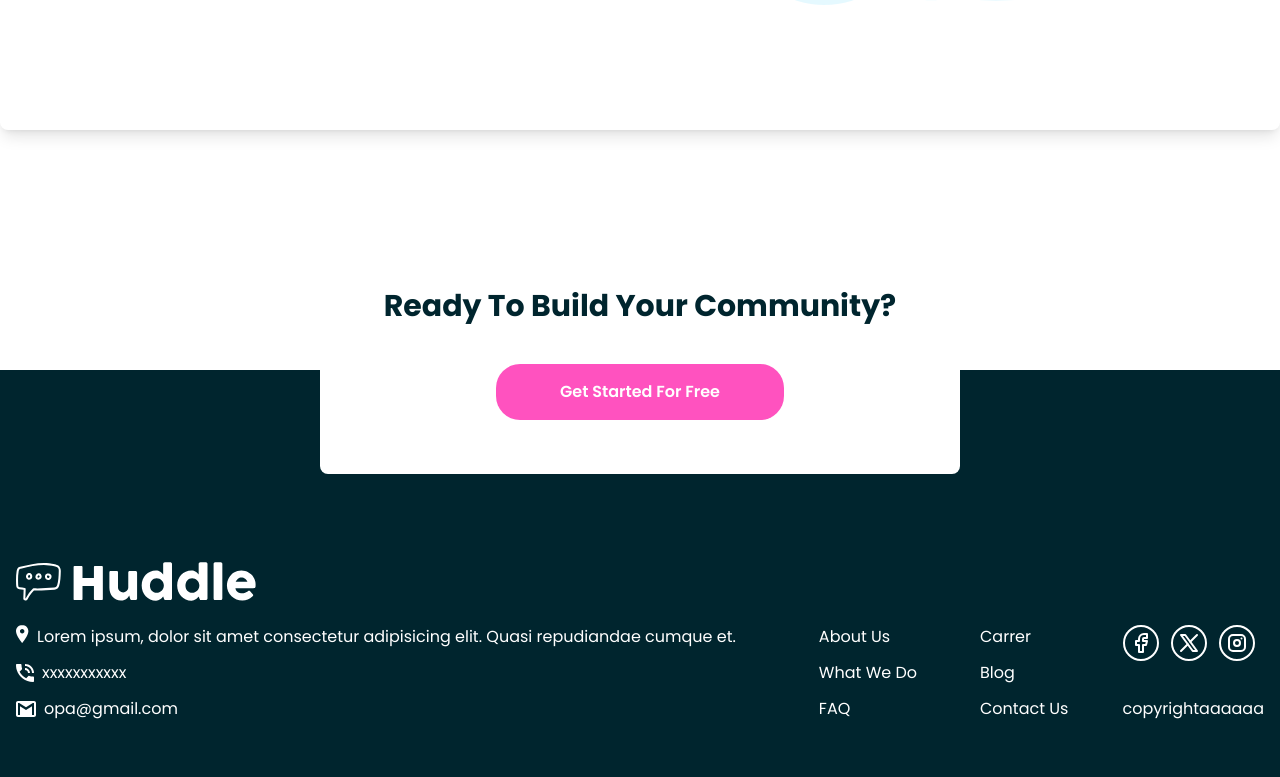
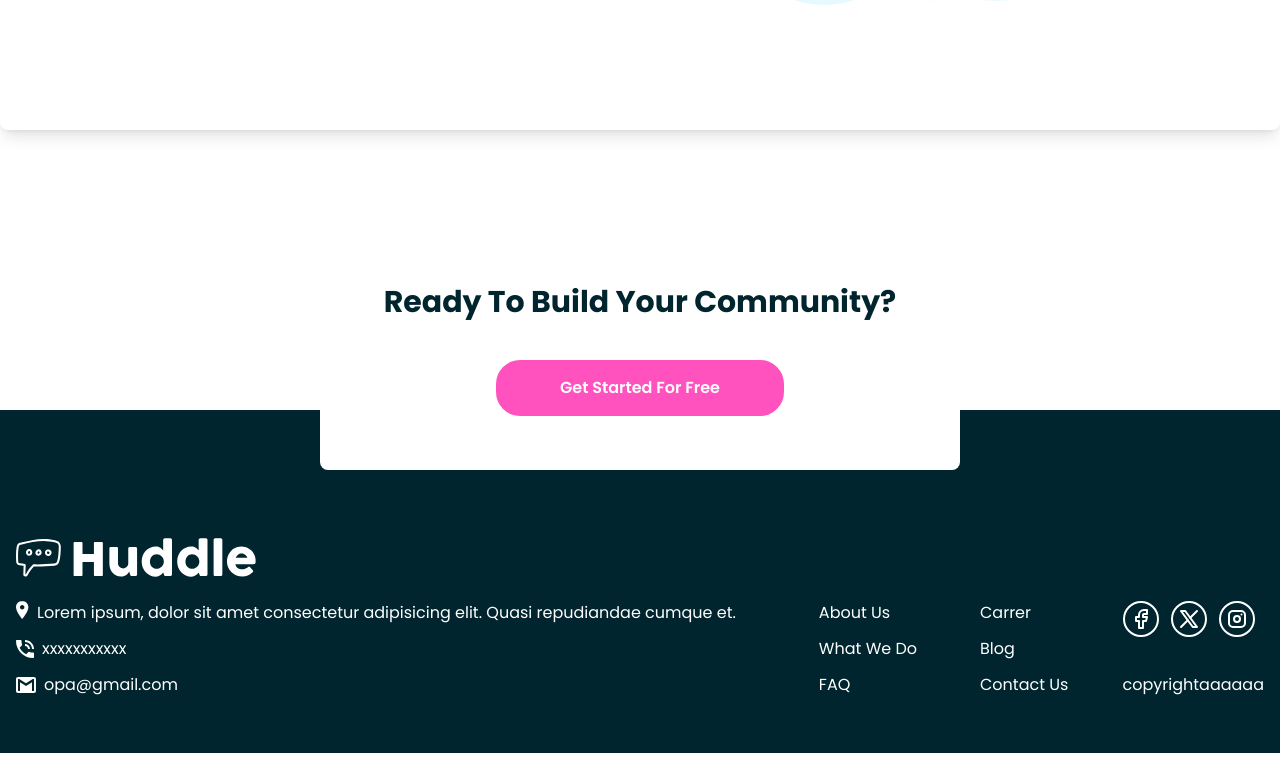
Before and after one commit to Nick-Yanase/Muddle, a Next.js app in the folder frontend/: page / in a window 1280 px wide. Shown: the part 1870-2647 px from the top of the page. After the commit the page ends 2623 px from the top, so only its background shows below. Built offline with nearby package versions, Linux system fonts and the light colour scheme.

Commit message:
page todo-list (incomplete)

```diff
--- a/frontend/src/app/todoList/page.tsx
+++ b/frontend/src/app/todoList/page.tsx
@@ -4,7 +4,7 @@ import Task from "@/components/task/Task";
 export default function TodoList(){
   return(
     <Layout>
-      <Task/>
+
     </Layout>
   )
 }
--- a/frontend/src/components/getStarted/GetStarted.tsx
+++ b/frontend/src/components/getStarted/GetStarted.tsx
@@ -2,7 +2,7 @@ import Btn from "../btn";
 
 export default function GetStarted() {
   return(
-    <div className="flex w-1/2 h-60 flex-col items-center justify-center gap-10 mb-24 -translate-y-full bg-white rounded-lg absolute">
+    <div className="flex w-1/2 h-60 flex-col items-center justify-center gap-10 translate-y-1/4 bg-white rounded-lg z-10">
       <h2 className="text-cyan50 text-3xl font-bold ">Ready To Build Your Community?</h2>
       <Btn variant="primary" size="default">
         Get Started For Free
--- a/frontend/src/components/layout/footer/Footer.tsx
+++ b/frontend/src/components/layout/footer/Footer.tsx
@@ -6,8 +6,7 @@ import SocialMedia from "./SocialMedia";
 
 export default function Footer() {
   return(
-    <footer className="flex items-center justify-center w-full h-92 bg-cyan50 text-white pt-44 pb-10 relative mt-60">
-      <GetStarted/>
+    <footer className="flex items-center justify-center w-full h-92 bg-cyan50 text-white pt-28 pb-10 relative">
       <div className="max-w-screen-xl w-full mx-auto p-4 font-">
         <LogoFooter />
         <div className="flex justify-between w-full h-full">
--- a/frontend/src/components/layout/header.tsx
+++ b/frontend/src/components/layout/header.tsx
@@ -11,6 +11,8 @@ export default function Header() {
       <nav className="w-full max-w-screen-xl p-4 flex justify-between items-center">
         <Logotipo />
         <div className="flex gap-4">
+
+           <Link href={"/todoList" } className=" px-6 py-3 flex items-center justify-center bg-pink rounded-3xl text-white ">list toso</Link>
            <Link href={"/register" } className=" px-6 py-3 flex items-center justify-center bg-pink rounded-3xl text-white ">cadastrar</Link>
           <Btn variant="secondary" size="default">
             Try It Free
--- a/frontend/src/components/layout/layout.tsx
+++ b/frontend/src/components/layout/layout.tsx
@@ -10,7 +10,7 @@ export default function Layout({className, children}: MainPageProps){
   return(
     <div className="flex flex-col">
       <Header/>
-      <main className={`w-full flex gap-10 flex-col items-center justify-center relative ${className ?? ``}`}>
+      <main className={`w-full flex gap-10 flex-col items-center justify-center ${className ?? ``}`}>
         {children}
       </main>
       <Footer/>
--- /dev/null
+++ b/frontend/src/components/task/TaskTitle.tsx
@@ -0,0 +1,30 @@
+import Image from 'next/image'
+import logoTask from './public/images/LogoTask.svg'
+import editDuotone from './public/images/editDuotone.svg'
+
+export default function TaskTitle() {
+  return(
+    <div className="flex items-start gap-4">
+      <div className="w-6 h-6">
+        <Image
+          src={logoTask}
+          alt="logo-task"
+          fill
+          objectFit="cover"
+        />
+      </div>
+      <div className="flex flex-col gap-4">
+        <h1>My Task Board</h1>
+        <p>Tasks to keep organized</p>
+      </div>
+      <button>
+        <Image
+          src={editDuotone}
+          alt="edit-button"
+          fill
+          objectFit="cover"
+        />
+      </button>
+    </div>
+  )
+}
--- a/frontend/src/components/yourUsers/YourUsers.tsx
+++ b/frontend/src/components/yourUsers/YourUsers.tsx
@@ -1,9 +1,11 @@
 import Image from "next/image";
 import users from '/public/images/illustration-your-users.svg'
+import GetStarted from "../getStarted/GetStarted";
 
 export default function YourUsers() {
   return(
-    <section className="flex items-center justify-center max-w-screen-xl w-full h-[600px] p-4 shadow-lg rounded-lg">
+    <>
+      <section className="flex items-center justify-center max-w-screen-xl w-full h-[600px] p-4 shadow-lg rounded-lg ">
       <div className="flex items-center justify-between p-10 w-11/12">
         <div className="w-5/12">
           <h2 className="text-3xl font-bold text-cyan50 mb-4">Your Users</h2>
@@ -15,9 +17,11 @@ export default function YourUsers() {
             alt="together-image"
             fill
             objectFit="cover"
-          />
+            />
         </div>
       </div>
-    </section>
+      </section>
+      <GetStarted/>
+    </>
   )
 }
```
Also changed, not shown: frontend/public/images/Edit_duotone.svg (added), frontend/public/images/LogoTask.svg (added).
